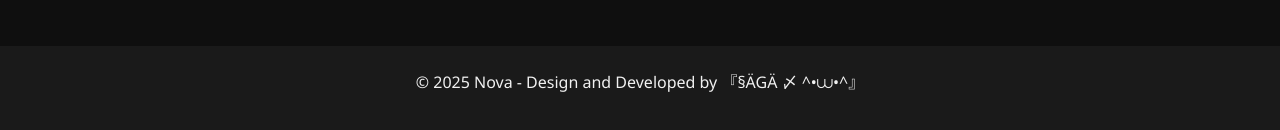
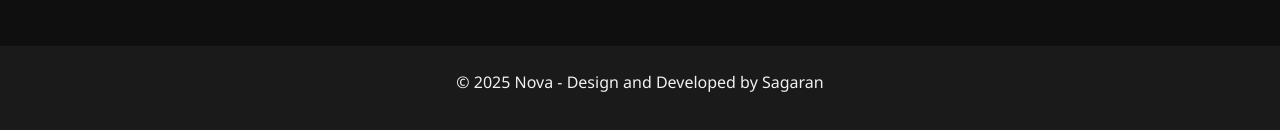
Before and after one commit to sam-swartz/Nova, a plain HTML site: page about.html in a window 1280 px wide. Shown: the part 1547-1677 px from the top of the page. Drawn offline with Linux system fonts and the light colour scheme.

Commit message:
Initial commit

```diff
--- a/about.html
+++ b/about.html
@@ -109,7 +109,7 @@
     <!-- Footer Section -->
     <footer class="bg-dark text-white py-4">
         <div class="container text-center">
-            <p>&copy; 2025 Nova - Design and Developed by 『§ÄGÄ 〆 ^•⩊•^』</p>
+            <p>&copy; 2025 Nova - Design and Developed by Sagaran</p>
         </div>
     </footer>
 
```
Also changed, not shown: contact.html (+1 -1 lines), games.html (+1 -1 lines), guides.html (+1 -1 lines), index.html (+1 -1 lines), news.html (+1 -1 lines).
